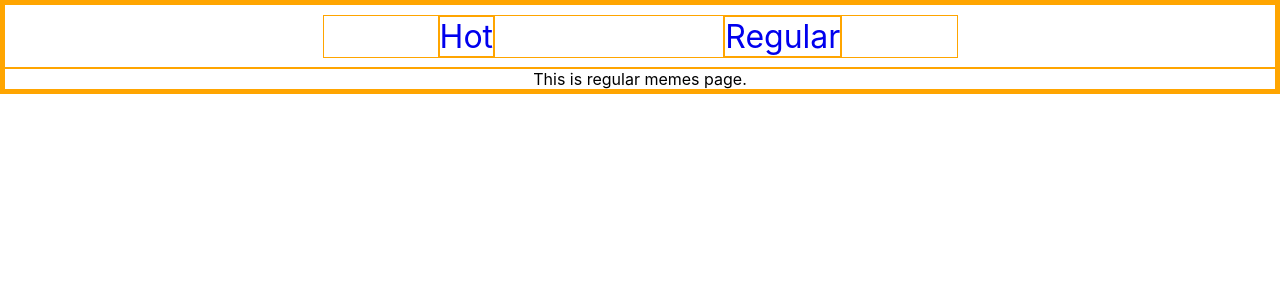
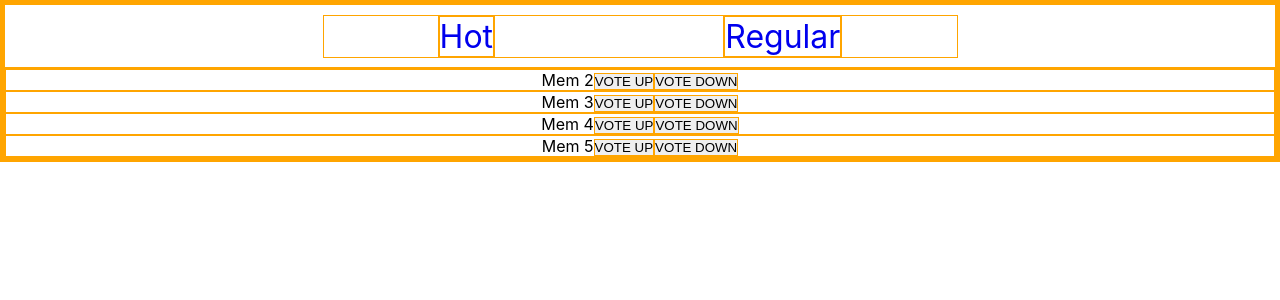
Before and after one commit to Hagane3/meme-service, a React (Create React App) app: page /regular in a window 1280 px wide. Shown: the top 300 px of the page. Built offline with nearby package versions, Linux system fonts and the light colour scheme.

Commit message:
[feat] Add logic to Hot, Regular components

```diff
--- a/src/App.js
+++ b/src/App.js
@@ -1,4 +1,6 @@
 import { Route, Routes, Navigate } from "react-router-dom";
+
+import { useState } from "react";
 
 import { Navigation } from "./components/Navigation";
 import { Hot } from "./pages/Hot";
@@ -46,13 +48,15 @@ const MEMES = [
 ];
 
 function App() {
+  const [database, setDatabase] = useState(MEMES);
+
   return (
     <div className="App">
       <Navigation />
       <Routes>
         <Route path="/" element={<Navigate replace to="/regular" />} />
-        <Route path="regular" element={<Regular />} />
-        <Route path="hot" element={<Hot />} />
+        <Route path="regular" element={<Regular database={database} />} />
+        <Route path="hot" element={<Hot database={database} />} />
       </Routes>
     </div>
   );
--- a/src/pages/Hot.jsx
+++ b/src/pages/Hot.jsx
@@ -1,3 +1,31 @@
-export const Hot = () => {
-  return <p>This is hot memes page</p>;
+import { useUpdateComponent } from "../hooks/useUpdateComponent";
+
+export const Hot = (props) => {
+  const forceUpdate = useUpdateComponent();
+
+  const filteredData = props.database.filter((data) => {
+    return data.upvotes - data.downvotes > 5;
+  });
+  console.log(filteredData);
+  return (
+    <ul>
+      {filteredData.map((item) => {
+        const voteUpHandler = () => {
+          item.upvotes += 1;
+          forceUpdate();
+        };
+        const voteDownHandler = () => {
+          item.upvotes -= 1;
+          forceUpdate();
+        };
+        return (
+          <li key={item.title}>
+            {item.title}
+            <button onClick={voteUpHandler}>VOTE UP</button>
+            <button onClick={voteDownHandler}>VOTE DOWN</button>
+          </li>
+        );
+      })}
+    </ul>
+  );
 };
--- a/src/pages/Regular.jsx
+++ b/src/pages/Regular.jsx
@@ -1,3 +1,30 @@
-export const Regular = () => {
-  return <p>This is regular memes page.</p>;
+import { useUpdateComponent } from "../hooks/useUpdateComponent";
+
+export const Regular = (props) => {
+  const forceUpdate = useUpdateComponent();
+
+  const filteredData = props.database.filter((data) => {
+    return data.upvotes - data.downvotes <= 5;
+  });
+  return (
+    <ul>
+      {filteredData.map((item) => {
+        const voteUpHandler = () => {
+          item.upvotes += 1;
+          forceUpdate();
+        };
+        const voteDownHandler = () => {
+          item.upvotes -= 1;
+          forceUpdate();
+        };
+        return (
+          <li key={item.title}>
+            {item.title}
+            <button onClick={voteUpHandler}>VOTE UP</button>
+            <button onClick={voteDownHandler}>VOTE DOWN</button>
+          </li>
+        );
+      })}
+    </ul>
+  );
 };
```
